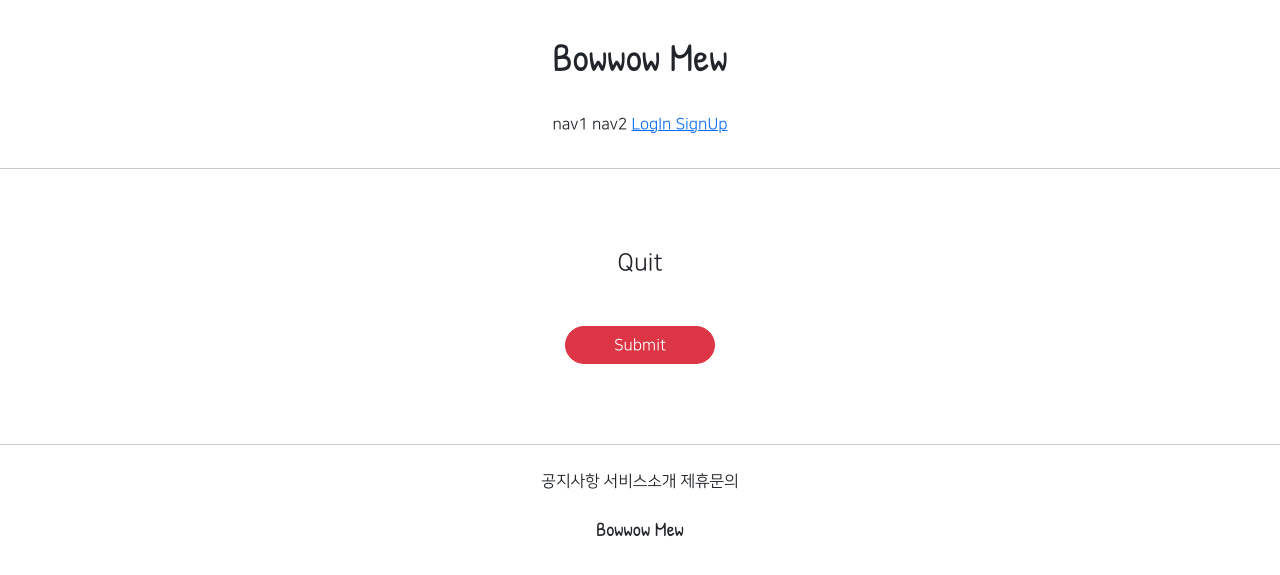
After one commit to rmmmmmmmmm/WebApplication_Myself, a Django app: page /accounts/delete/1 in a window 1280 px wide. The commit adds this page. Shown: the top 575 px of the page. Run offline with Django 3.2, Linux system fonts and the light colour scheme; tables that the repository leaves empty hold one stand-in row (values such as "Sample post"); parts of the project's set-up code (start-up, migrations or seed data) failed here and were passed over; some libraries are stand-ins or nearby versions.

Commit message:
2021.07.19. WebApplication_Myself Commit 2

```diff
--- /dev/null
+++ b/accountapp/templates/accountapp/delete.html
@@ -0,0 +1,22 @@
+{% extends 'base.html' %}
+
+{% block content %}
+
+    <div class="text-center mw-500 m-auto">
+        <div class="m-5">
+            <h4>
+                Quit
+            </h4>
+        </div>
+        <div>
+            <form action="{% url 'accountapp:delete' pk=target_user.pk %}" method="post">
+                {% csrf_token %}
+                <div class="m-5">
+                <input type="submit"
+                       class="btn btn-danger rounded-pill px-5">
+                </div>
+            </form>
+        </div>
+    </div>
+
+{% endblock %}
--- a/accountapp/templates/accountapp/detail.html
+++ b/accountapp/templates/accountapp/detail.html
@@ -16,6 +16,11 @@
                 Update Info
             </a>
         </div>
+        <div>
+            <a href="{% url 'accountapp:delete' pk=target_user.pk %}">
+                Quit
+            </a>
+        </div>
     </div>
 
 {% endblock %}
--- a/accountapp/urls.py
+++ b/accountapp/urls.py
@@ -1,7 +1,7 @@
 from django.contrib.auth.views import LoginView, LogoutView
 from django.urls import path
 
-from accountapp.views import hello_world, AccountCreateView, AccountDetailView, AccountUpdateView
+from accountapp.views import hello_world, AccountCreateView, AccountDetailView, AccountUpdateView, AccountDeleteView
 
 app_name = 'accountapp'
 
@@ -17,4 +17,6 @@ urlpatterns = [
     path('detail/<int:pk>', AccountDetailView.as_view(), name='detail'),
 
     path('update/<int:pk>', AccountUpdateView.as_view(), name='update'),
+
+    path('delete/<int:pk>', AccountDeleteView.as_view(), name='delete'),
 ]
--- a/accountapp/views.py
+++ b/accountapp/views.py
@@ -5,7 +5,7 @@ from django.shortcuts import render
 
 # Create your views here.
 from django.urls import reverse, reverse_lazy
-from django.views.generic import CreateView, DetailView, UpdateView
+from django.views.generic import CreateView, DetailView, UpdateView, DeleteView
 
 from accountapp.models import HelloWorld
 
@@ -38,9 +38,15 @@ class AccountDetailView(DetailView):
     context_object_name = 'target_user'
     template_name = 'accountapp/detail.html'
 
-class AccountUpdateView(UpdateView) :
+class AccountUpdateView(UpdateView):
     model = User
     form_class = UserCreationForm
     context_object_name = 'target_user'
     success_url = reverse_lazy('accountapp:hello_world')
     template_name = 'accountapp/update.html'
+
+class AccountDeleteView(DeleteView):
+    model = User
+    context_object_name = 'target_user'
+    success_url = reverse_lazy('accountapp:hello_world')
+    template_name = 'accountapp/delete.html'
```
